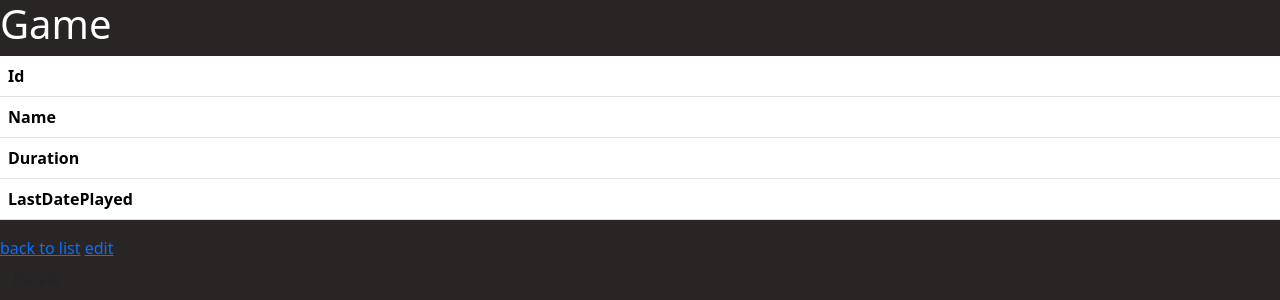
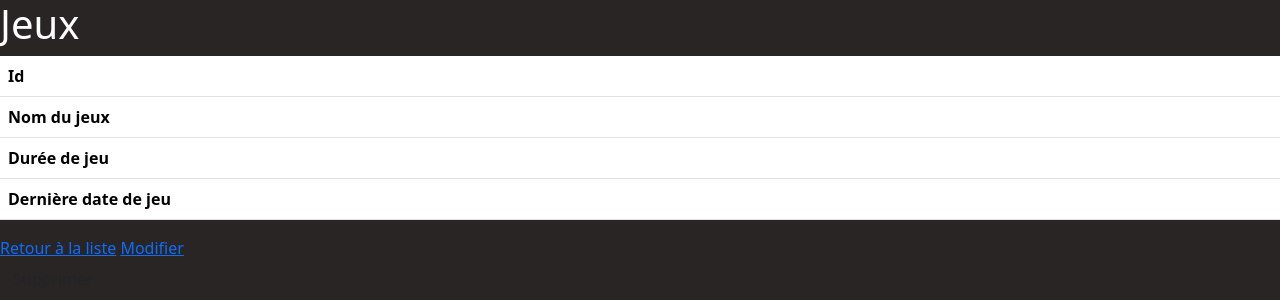
Before and after one commit to Brunod32/boardGamesLib, a Symfony app: template templates/game/show.html.twig in a window 1280 px wide. Shown: the top 300 px of the page. Run offline with Twig, Linux system fonts and the light colour scheme; the template is opened without the code that fills it, so the values that code supplies are empty; some libraries are stand-ins or nearby versions.

Commit message:
Pages harmonisation

```diff
--- a/src/Form/GameType.php
+++ b/src/Form/GameType.php
@@ -27,10 +27,12 @@ class GameType extends AbstractType
             ])
             ->add('nbPlayers', EntityType::class, [
                 'class' => NbPlayer::class,
+                'placeholder' => 'Sélectionnez un nombre de joueurs',
                 'choice_label' => 'id',
             ])
             ->add('category', EntityType::class, [
                 'class' => Category::class,
+                'placeholder' => 'Sélectionnez une catégorie',
                 'choice_label' => 'id',
             ])
         ;
--- a/templates/category/_delete_form.html.twig
+++ b/templates/category/_delete_form.html.twig
@@ -1,4 +1,4 @@
-<form method="post" action="{{ path('app_category_delete', {'id': category.id}) }}" onsubmit="return confirm('Are you sure you want to delete this item?');">
+<form method="post" action="{{ path('app_category_delete', {'id': category.id}) }}" onsubmit="return confirm('Êtes-vous sûr de vouloir supprimer cet élément ?');">
     <input type="hidden" name="_token" value="{{ csrf_token('delete' ~ category.id) }}">
-    <button class="btn">Delete</button>
+    <button class="btn">Supprimer</button>
 </form>
--- a/templates/category/_form.html.twig
+++ b/templates/category/_form.html.twig
@@ -1,4 +1,4 @@
 {{ form_start(form) }}
-    {{ form_row(form.name, {'label': 'Nom'}) }}
-    <button type="button" class="btn btn-outline-primary">{{ button_label|default('Enregistrer') }}</button>
+    {{ form_row(form.name, {'label': 'Nom de la catégorie'}) }}
+    <button type="button" class="btn btn-outline-primary mt-5 mb-5">{{ button_label|default('Enregistrer') }}</button>
 {{ form_end(form) }}
--- a/templates/category/index.html.twig
+++ b/templates/category/index.html.twig
@@ -10,7 +10,7 @@
             <thead>
                 <tr>
                     <th>Id</th>
-                    <th>Name</th>
+                    <th>Nom de la catégorie</th>
                     {# <th>actions</th> #}
                 </tr>
             </thead>
--- a/templates/game/_delete_form.html.twig
+++ b/templates/game/_delete_form.html.twig
@@ -1,4 +1,4 @@
-<form method="post" action="{{ path('app_game_delete', {'id': game.id}) }}" onsubmit="return confirm('Are you sure you want to delete this item?');">
+<form method="post" action="{{ path('app_game_delete', {'id': game.id}) }}" onsubmit="return confirm('Êtes-vous sûr de vouloir supprimer cet élément ?');">
     <input type="hidden" name="_token" value="{{ csrf_token('delete' ~ game.id) }}">
-    <button class="btn">Delete</button>
+    <button class="btn">Supprimer</button>
 </form>
--- a/templates/game/show.html.twig
+++ b/templates/game/show.html.twig
@@ -1,9 +1,9 @@
 {% extends 'base.html.twig' %}
 
-{% block title %}Game{% endblock %}
+{% block title %}Jeux{% endblock %}
 
 {% block body %}
-    <h1>Game</h1>
+    <h1>Jeux</h1>
 
     <table class="table">
         <tbody>
@@ -12,23 +12,23 @@
                 <td>{{ game.id }}</td>
             </tr>
             <tr>
-                <th>Name</th>
+                <th>Nom du jeux</th>
                 <td>{{ game.name }}</td>
             </tr>
             <tr>
-                <th>Duration</th>
+                <th>Durée de jeu</th>
                 <td>{{ game.duration }}</td>
             </tr>
             <tr>
-                <th>LastDatePlayed</th>
+                <th>Dernière date de jeu</th>
                 <td>{{ game.lastDatePlayed ? game.lastDatePlayed|date('Y-m-d') : '' }}</td>
             </tr>
         </tbody>
     </table>
 
-    <a href="{{ path('app_game_index') }}">back to list</a>
+    <a href="{{ path('app_game_index') }}">Retour à la liste</a>
 
-    <a href="{{ path('app_game_edit', {'id': game.id}) }}">edit</a>
+    <a href="{{ path('app_game_edit', {'id': game.id}) }}">Modifier</a>
 
     {{ include('game/_delete_form.html.twig') }}
 {% endblock %}
--- a/templates/nb_player/_delete_form.html.twig
+++ b/templates/nb_player/_delete_form.html.twig
@@ -1,4 +1,4 @@
-<form method="post" action="{{ path('app_nb_player_delete', {'id': nb_player.id}) }}" onsubmit="return confirm('Are you sure you want to delete this item?');">
+<form method="post" action="{{ path('app_nb_player_delete', {'id': nb_player.id}) }}" onsubmit="return confirm('Êtes-vous sûr de vouloir supprimer cet élément ?');">
     <input type="hidden" name="_token" value="{{ csrf_token('delete' ~ nb_player.id) }}">
-    <button class="btn">Delete</button>
+    <button class="btn">Supprimer</button>
 </form>
--- a/templates/nb_player/_form.html.twig
+++ b/templates/nb_player/_form.html.twig
@@ -1,4 +1,4 @@
 {{ form_start(form) }}
-    {{ form_widget(form) }}
+        {{ form_row(form.nbPlayers, {'label': 'Nombre de joueurs'}) }}
     <button type="button" class="btn btn-outline-primary mt-5 mb-5">{{ button_label|default('Enregistrer') }}</button>
 {{ form_end(form) }}
--- a/templates/nb_player/index.html.twig
+++ b/templates/nb_player/index.html.twig
@@ -1,9 +1,9 @@
 {% extends 'base.html.twig' %}
 
-{% block title %}NbPlayer index{% endblock %}
+{% block title %}Nombre de joueurs{% endblock %}
 
 {% block body %}
-    <h1 class="text-center mt-5 mb-5">NbPlayer index</h1>
+    <h1 class="text-center mt-5 mb-5">Liste des nombres de joueurs</h1>
 
     <div class="container">
         <table class="table">
```
Also changed, not shown: templates/category/edit.html.twig (+4 -4 lines), templates/category/show.html.twig (+4 -4 lines), templates/game/edit.html.twig (+4 -4 lines), templates/nb_player/edit.html.twig (+4 -4 lines), templates/nb_player/show.html.twig (+4 -4 lines).
